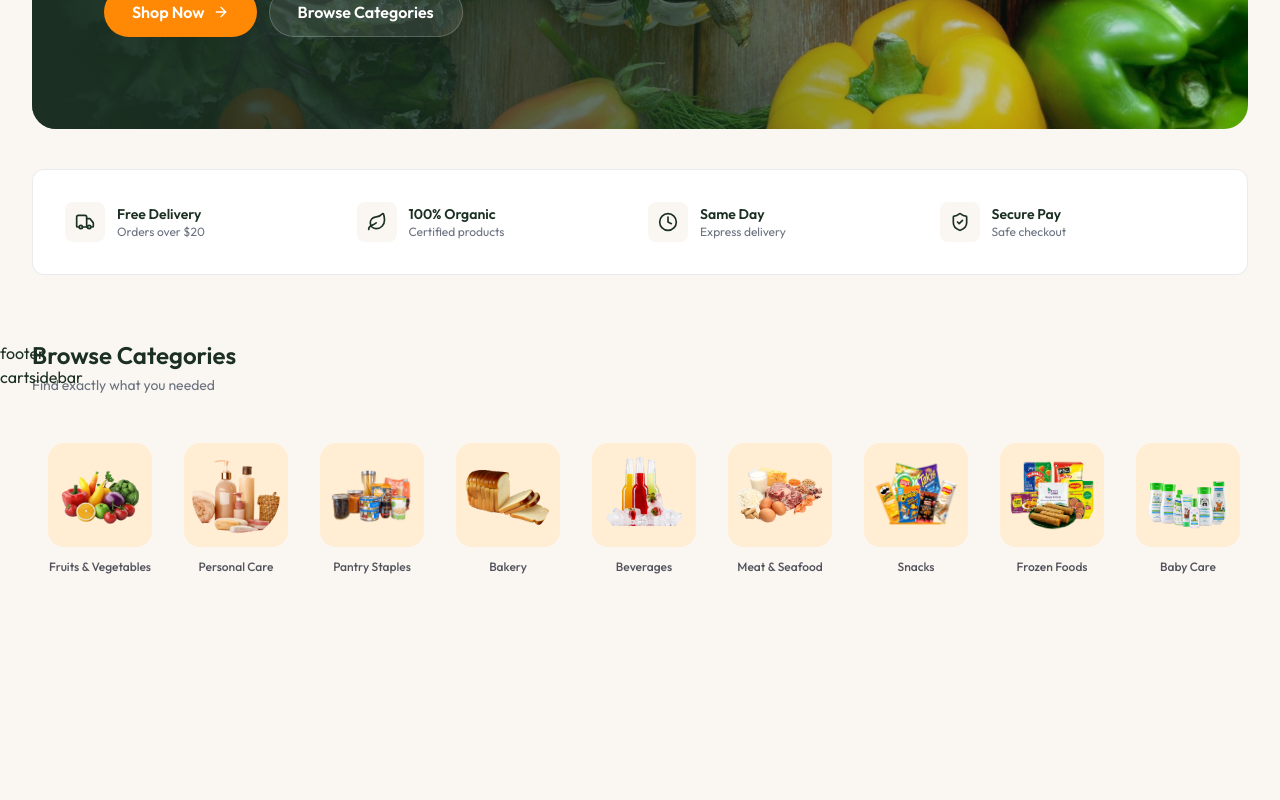
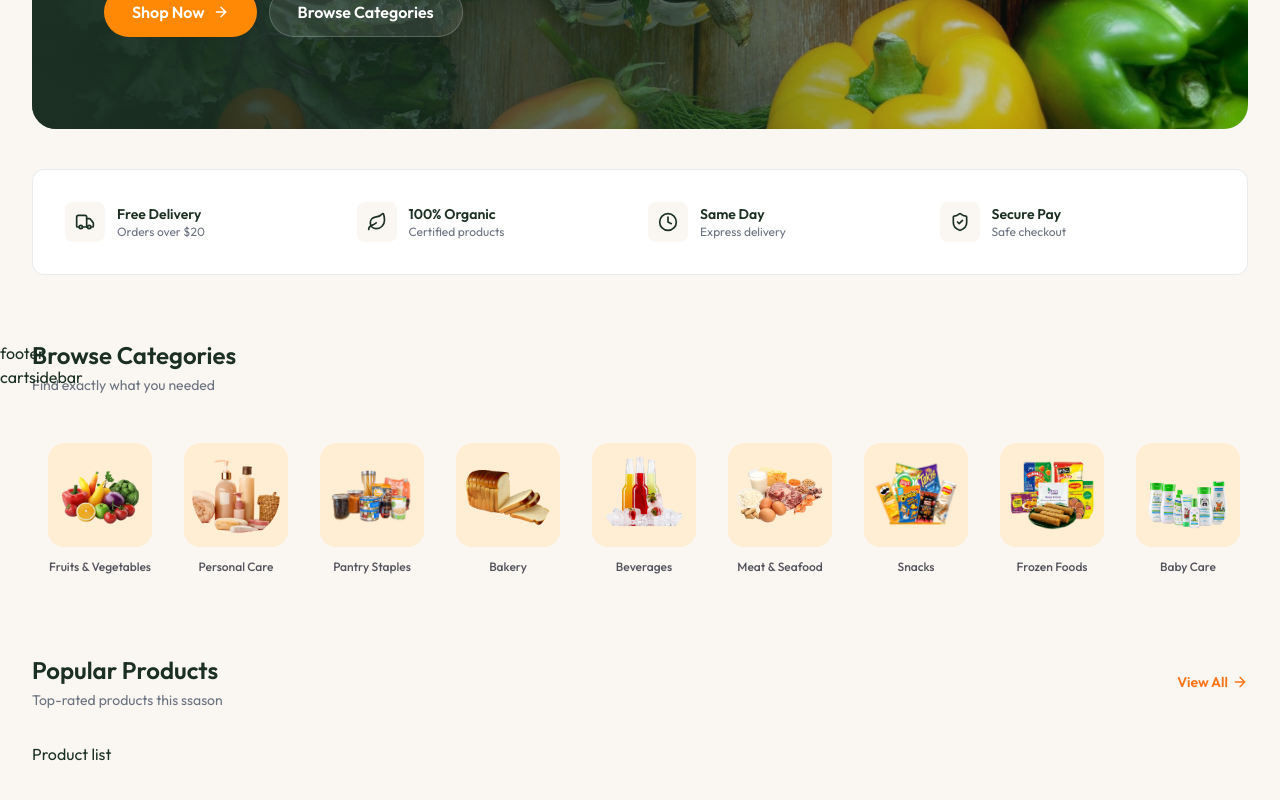
Before and after one commit to toffly/QuickCart, a React (Vite) app in the folder client/: page / in a window 1280 px wide. Shown: the part 560-1360 px from the top of the page. Before the commit the page ends 1214 px from the top, so only its background shows below. Built offline with nearby package versions, Linux system fonts and the light colour scheme; the HTML template or start-up script is replaced by a standard one.

Commit message:
add PopularProducts component to display top-rated products on Home page

```diff
--- /dev/null
+++ b/client/src/components/Home/PopularProducts.tsx
@@ -0,0 +1,39 @@
+import { useEffect, useState } from "react";
+import type { Product } from "../../types";
+import { dummyProducts } from "../../assets/assets";
+import { Link } from "react-router-dom";
+import { ArrowRightIcon } from "lucide-react";
+
+const PopularProducts = () => {
+  const [products, setProducts] = useState<Product[]>([]);
+
+  useEffect(() => {
+    const fetchData = async () => {
+        setProducts(dummyProducts.slice(0, 10));
+    }
+    fetchData()
+  }, []);
+
+  return (
+    <section className="pb-16">
+      <div className="max-w-7xl max-auto">
+        <div className="flex items-center justify-between mb-8">
+          <div>
+            <h2 className="text-2xl font-semibold">Popular Products</h2>
+            <p className="text-sm text-app-text-light mt-1">
+              Top-rated products this ssason
+            </p>
+          </div>
+          <Link to={"/products"} className="text-sm font-semibold text-app-orange hover:text-app-orange-dark flex items-center gap-1 transition-colors">
+          View All <ArrowRightIcon className="size-4"/>
+          </Link>
+        </div>
+        <div className="grid grid-cols-2 sm:grid-cols-3 lg:grid-cols-5 gap-4 xl:gap-8">
+            <p>Product list</p>
+        </div>
+      </div>
+    </section>
+  );
+};
+
+export default PopularProducts;
--- a/client/src/pages/Home.tsx
+++ b/client/src/pages/Home.tsx
@@ -1,6 +1,7 @@
 import Features from '../components/Home/Features'
 import Hero from '../components/Home/Hero'
 import HomeCategories from '../components/Home/HomeCategories'
+import PopularProducts from '../components/Home/PopularProducts'
 
 const Home = () => {
   return (
@@ -8,6 +9,7 @@
       <Hero/>
       <Features/>
       <HomeCategories/>
+      <PopularProducts/>
     </div>
   )
 }
```
